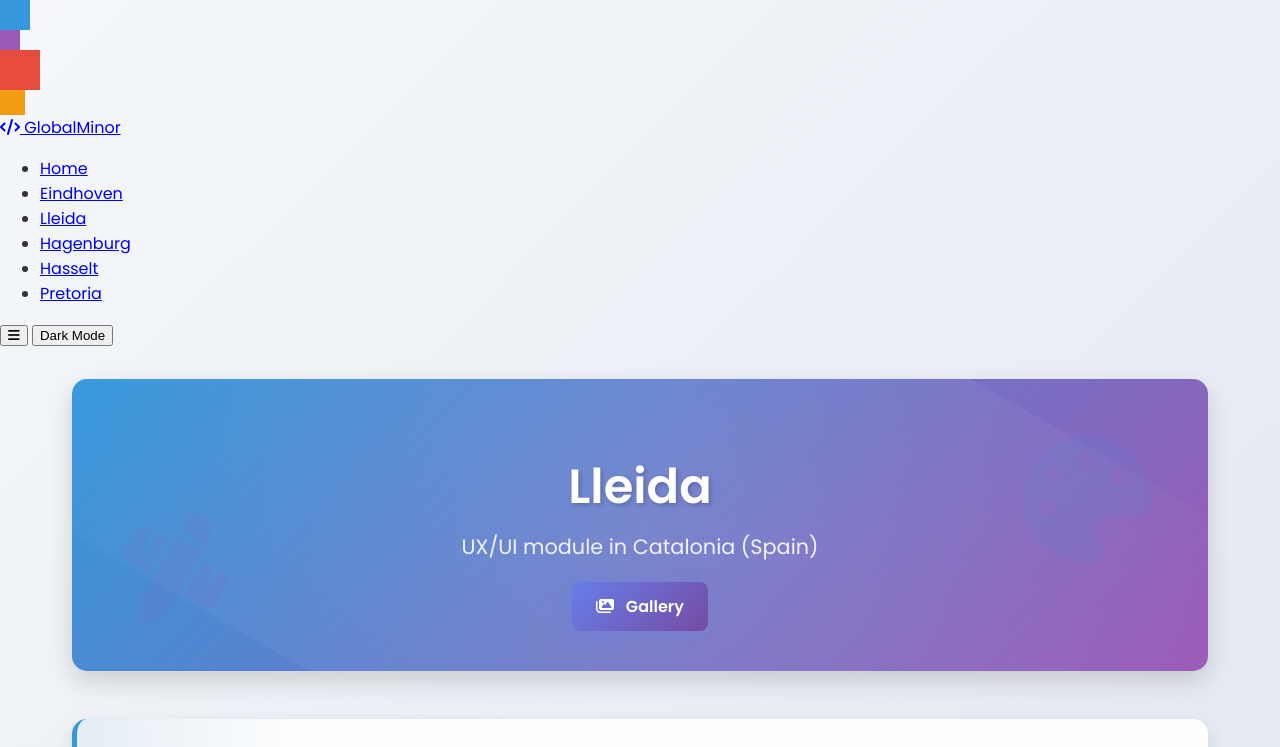
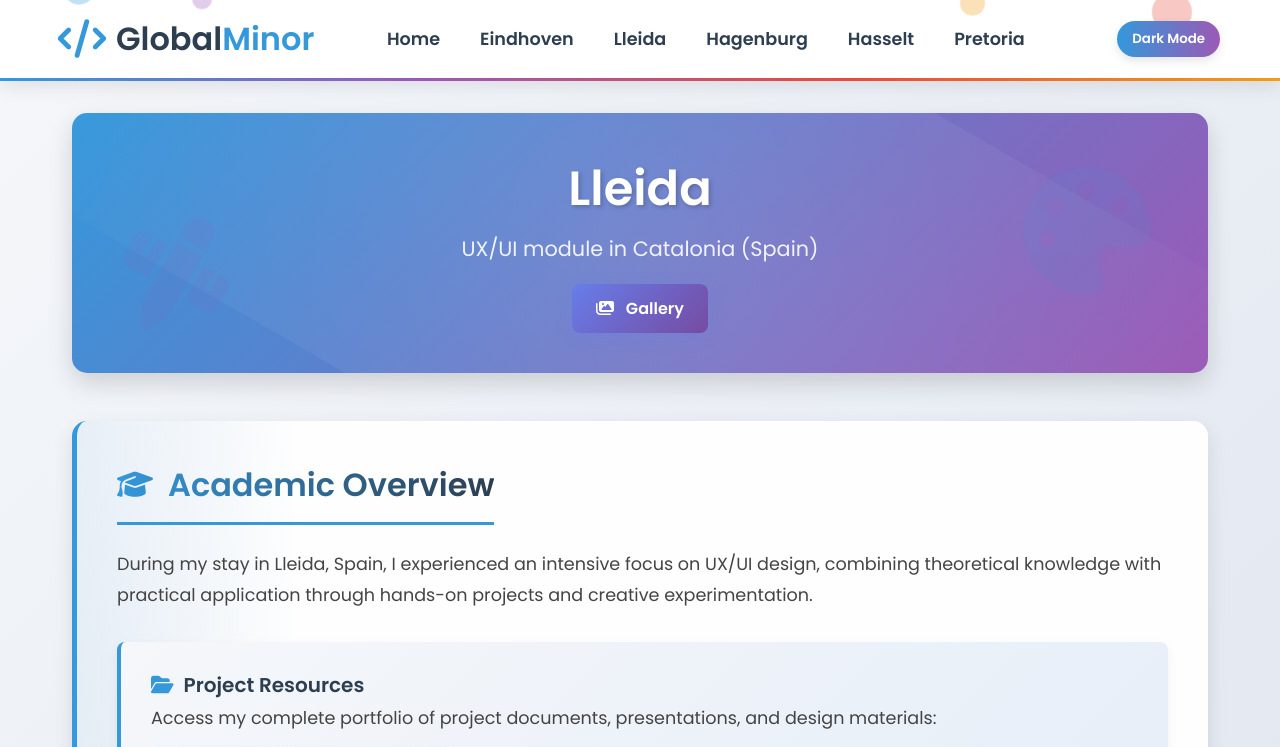
Before and after one commit to RourkeV/portfolio-website, a website: page lleida.html in a window 1280 px wide. Shown: the top 747 px of the page. Drawn offline with Linux system fonts and the light colour scheme.

Commit message:
header changes

```diff
--- a/lleida.html
+++ b/lleida.html
@@ -4,6 +4,7 @@
     <meta charset="UTF-8">
     <meta name="viewport" content="width=device-width, initial-scale=1.0">
     <title>Lleida</title>
+    <link rel="stylesheet" href="css/header.css">
     <link rel="stylesheet" href="css/lleida.css">
     <link rel="stylesheet" href="https://cdnjs.cloudflare.com/ajax/libs/font-awesome/6.4.0/css/all.min.css">
     <link href="https://fonts.googleapis.com/css2?family=Poppins:wght@400;500;600&display=swap" rel="stylesheet">
```
